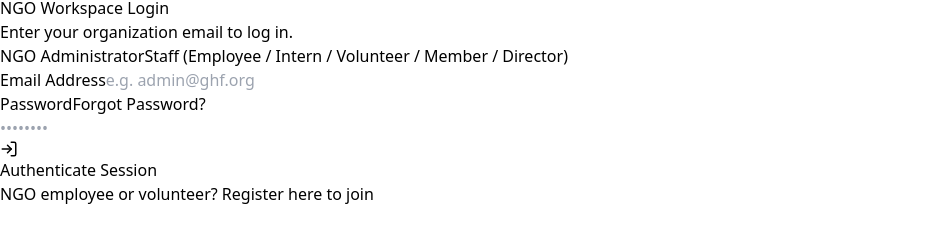
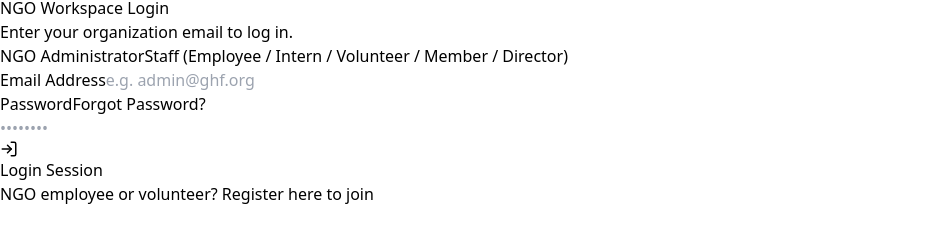
Before and after one commit to muneeb-ur-rahman01/WorkSphere, a React (Vite) app in the folder frontend/: page /login/1 in a window 1280 px wide. Shown: the part 1193-1425 px from the top of the page, without its empty margins (0-952 px from the left). Built offline with nearby package versions, Linux system fonts and the light colour scheme; no server answers.

Commit message:
Update Login.jsx

```diff
--- a/frontend/src/pages/auth/Login.jsx
+++ b/frontend/src/pages/auth/Login.jsx
@@ -55,7 +55,7 @@ const Login = () => {
         navigate('/staff/dashboard');
       }
     } else {
-      setError(res.error || 'Authentication failed.');
+      setError(res.error || 'Login failed.');
     }
   };
 
@@ -166,7 +166,7 @@ const Login = () => {
             className="w-full mt-3 flex items-center justify-center gap-2 py-3 rounded-xl bg-indigo-600 text-white font-bold shadow-md hover:bg-indigo-700 hover:shadow-xl hover:scale-105 transition-all duration-300 disabled:opacity-60 disabled:cursor-not-allowed disabled:hover:scale-100"
           >
             <LogIn size={18} />
-            {submitting ? 'Authenticating...' : 'Authenticate Session'}
+            {submitting ? 'Processing...' : 'Login Session'}
           </button>
 
         </form>
```
